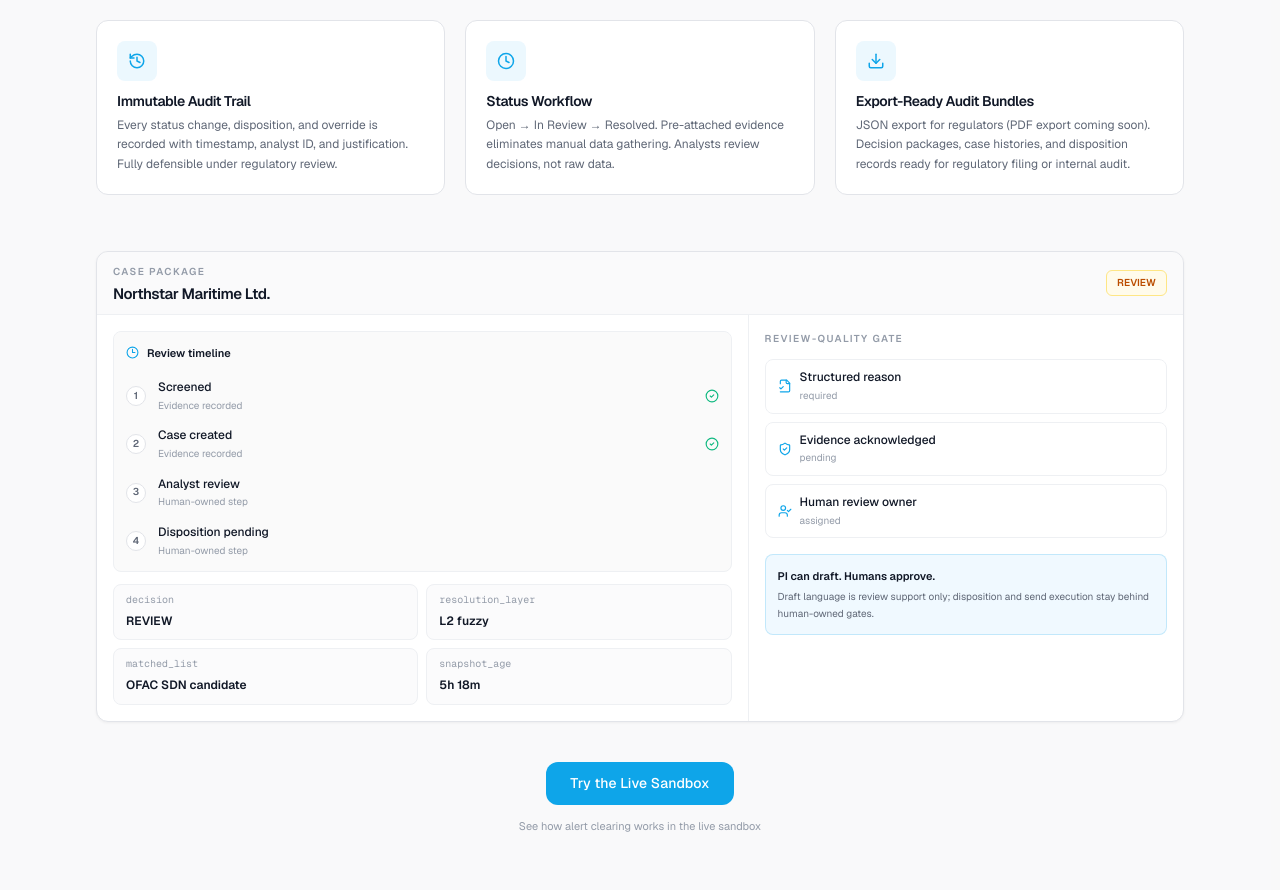
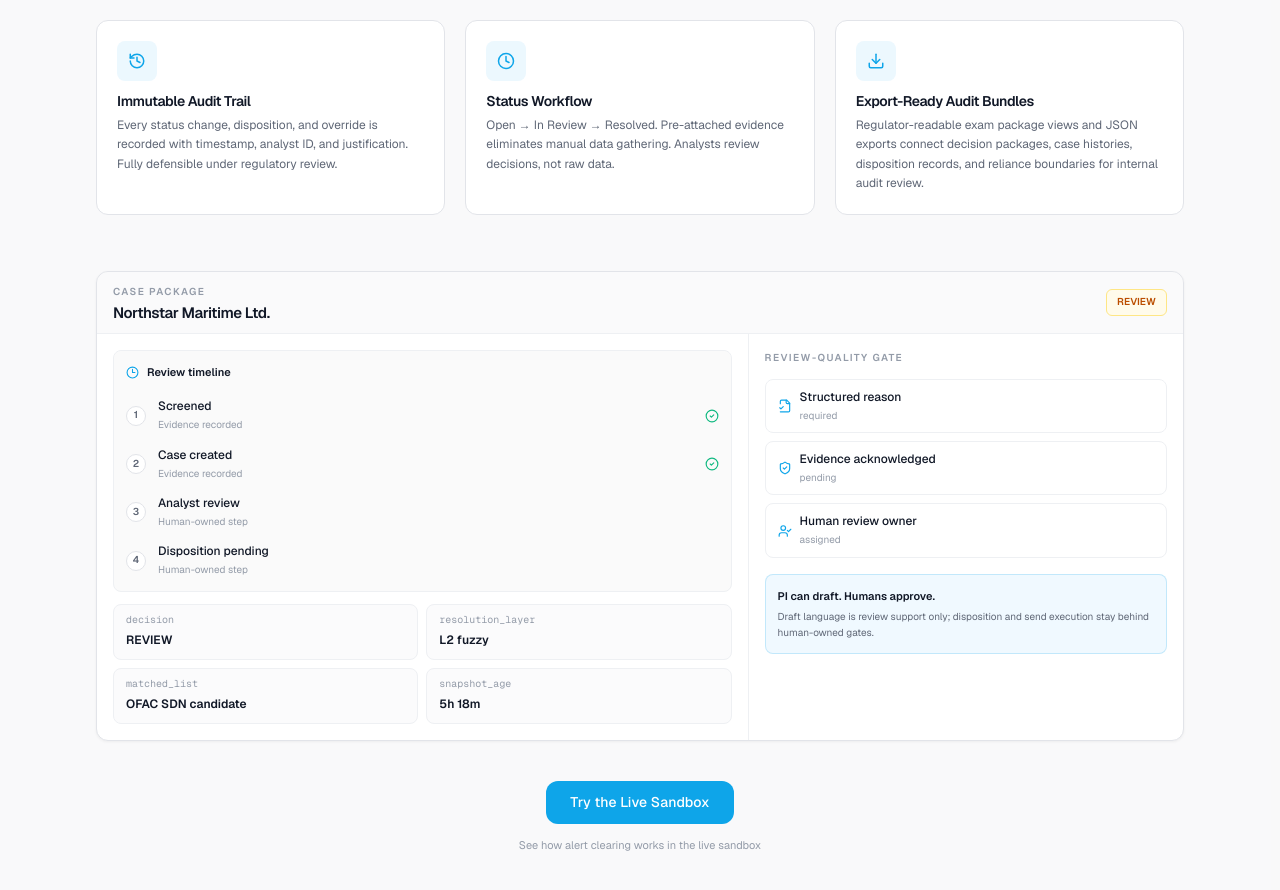
Before and after one commit to Alex2026-ai/ccai-marketing, a Next.js app: page / in a window 1280 px wide. Shown: the part 4650-5540 px from the top of the page. Built offline with nearby package versions, Linux system fonts and the light colour scheme.

Commit message:
Clarify exam export marketing copy
Replace stale PDF-coming-soon language with current exam package and JSON export framing.

```diff
--- a/src/components/marketing/alert-clearing-section.tsx
+++ b/src/components/marketing/alert-clearing-section.tsx
@@ -32,7 +32,7 @@
   {
     icon: Download,
     title: "Export-Ready Audit Bundles",
-    desc: "JSON export for regulators (PDF export coming soon). Decision packages, case histories, and disposition records ready for regulatory filing or internal audit.",
+    desc: "Regulator-readable exam package views and JSON exports connect decision packages, case histories, disposition records, and reliance boundaries for internal audit review.",
   },
 ]
 
```
